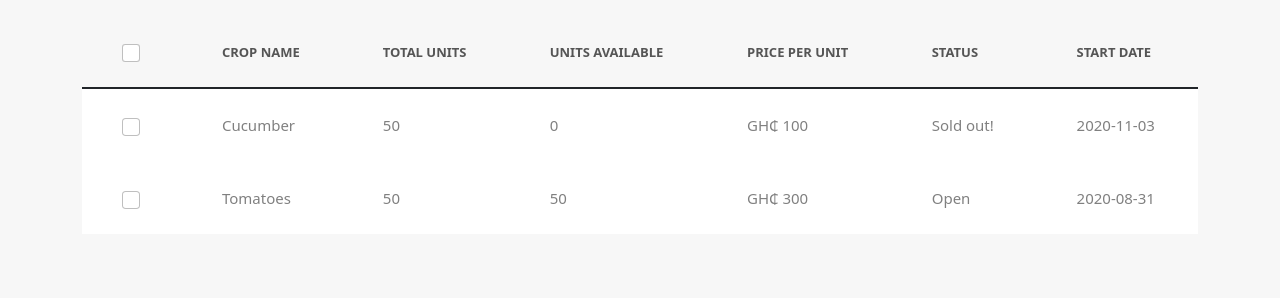
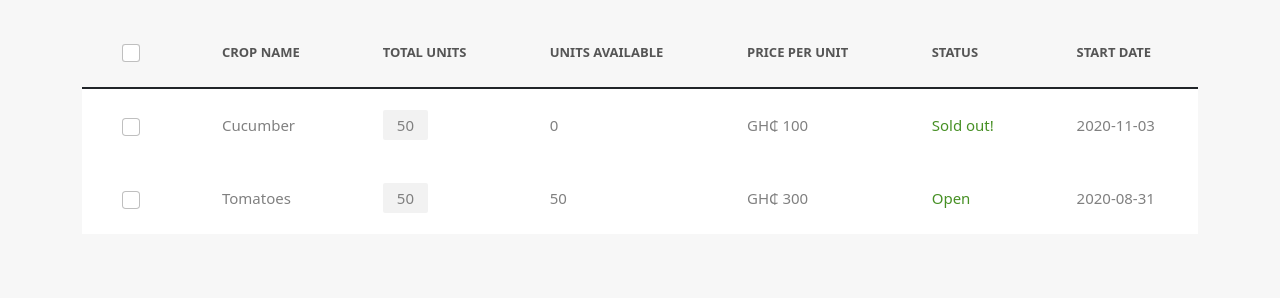
Before and after one commit to brafii/fullstalk-africa, a PHP site: page /vfarmer/dashboard.html in a window 1280 px wide. Shown: the part 619-917 px from the top of the page. Run offline with PHP 8.4, Linux system fonts and the light colour scheme.

Commit message:
still working on table

```diff
--- a/vfarmer/css/dashboard.css
+++ b/vfarmer/css/dashboard.css
@@ -93,3 +93,11 @@ input[type="checkbox"]{
     padding: 25px 40px;
     border: none;
 }
+.table tbody .total-units{
+    background-color: #f2f2f2;
+    border-radius: 2px;
+    padding: 5px 14px;
+}
+.table tbody .status{
+    color: var(--default-color);
+}
--- a/vfarmer/dashboard.html
+++ b/vfarmer/dashboard.html
@@ -140,7 +140,7 @@
                   <tr>
                     <td><input type="checkbox" class="form-check-input" id="exampleCheck1"></td>
                     <td>Cucumber</td>
-                    <td class="total-units">50</td>
+                    <td><span class="total-units">50</span></td>
                     <td>0</td>
                     <td>GH₵ 100</td>
                     <td class="status">Sold out!</td>
@@ -150,7 +150,7 @@
                   <tr>
                     <td><input type="checkbox" class="form-check-input" id="exampleCheck1"></td>
                     <td>Tomatoes</td>
-                    <td class="total-units">50</td>
+                    <td><span class="total-units">50</span></td>
                     <td>50</td>
                     <td>GH₵ 300</td>
                     <td class="status">Open</td>
```
